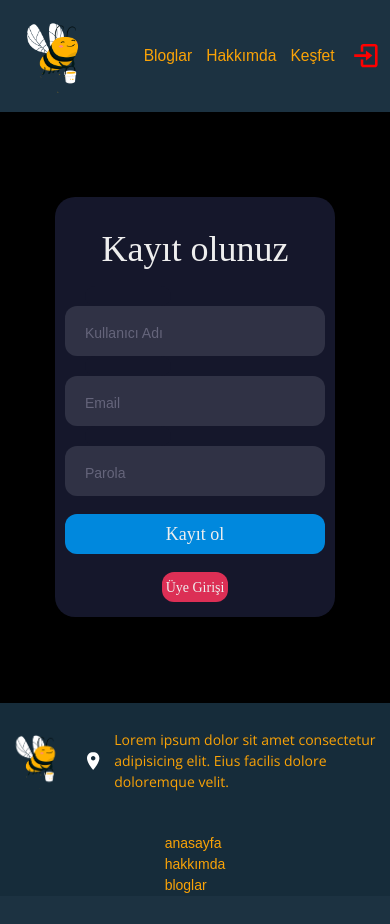
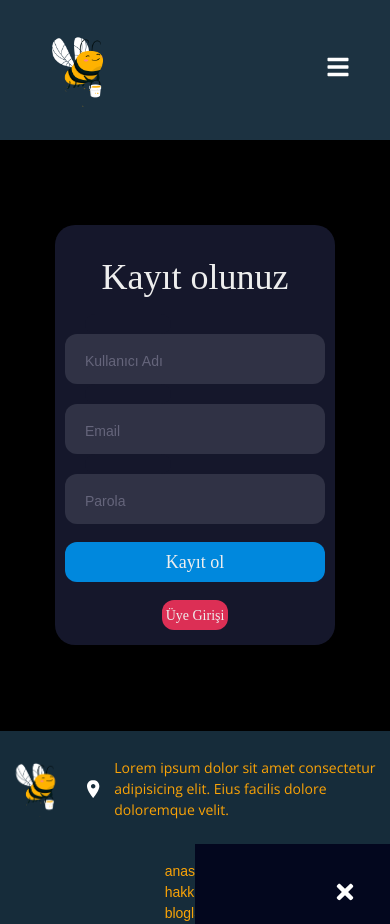
Before and after one commit to merovinjs/blog-nextjs-express, a Next.js app: page /auth in a window 390 px wide. Before the commit the page ends 896 px from the top, so only its background shows below. Built offline with nearby package versions, Linux system fonts and the light colour scheme; a web font is replaced by a local one.

Commit message:
responsiveheader

```diff
--- a/app/auth/page.jsx
+++ b/app/auth/page.jsx
@@ -33,7 +33,7 @@ const Page = () => {
               placeholder=" "
             />
             <div className={styles.cut}></div>
-            <label for="username" className={styles.placeholder}>
+            <label htmlFor="username" className={styles.placeholder}>
               Kullanıcı Adı
             </label>
           </div>
@@ -64,7 +64,7 @@ const Page = () => {
             placeholder=" "
           />
           <div className={styles.cut}></div>
-          <label for="password" className={styles.placeholder}>
+          <label htmlFor="password" className={styles.placeholder}>
             Parola
           </label>
         </div>
--- a/components/Header/Header.jsx
+++ b/components/Header/Header.jsx
@@ -1,21 +1,25 @@
+"use client";
 import Image from "next/image";
 import Link from "next/link";
 import React from "react";
 import logo from "../../public/oldbee2.png";
 import styles from "./styles.module.css";
 import { BiLogIn } from "react-icons/bi";
+import { FaBars, FaTimes } from "react-icons/fa";
+import { useRef } from "react";
 const Header = () => {
+  const navRef = useRef();
+  const showNavbar = () => {
+    navRef.current.classList.toggle(styles.responsive_nav);
+  };
   return (
     <header className={styles.header}>
       <Link href="/" className={styles.logo}>
-        <Image className={styles.logo} src={logo} alt="logo" width={85} />
+        <Image src={logo} alt="logo" width={85} />
       </Link>
-      <nav>
-        <Link href="/notlar" className={styles.header}>
-          Bloglar
-        </Link>
+      <nav ref={navRef}>
+        <Link href="/notlar">Bloglar</Link>
         <Link
-          className={styles.header}
           href="https://github.com/oldbeedev
         "
           target="_blank"
@@ -25,10 +29,19 @@ const Header = () => {
         <Link href="/notekle" className={styles.kesfet}>
           Keşfet
         </Link>
-        <Link href="/auth" className={styles.header}>
+        <Link href="/auth">
           <BiLogIn color="red" size="2em" />
         </Link>
+        <button
+          className={styles.close_btn + " " + styles.nav_btn}
+          onClick={showNavbar}
+        >
+          <FaTimes />
+        </button>
       </nav>
+      <button className={styles.nav_btn} onClick={showNavbar}>
+        <FaBars />
+      </button>
     </header>
   );
 };
--- a/components/Header/styles.module.css
+++ b/components/Header/styles.module.css
@@ -2,8 +2,9 @@
   height: 8rem;
   display: flex;
   align-items: center;
-  justify-content: space-around;
-  gap: 2rem;
+  justify-content: space-between;
+  margin: 1rem 2.5rem;
+  gap: 1rem;
   background-color: #1c3241;
   color: var(--orange-web);
 }
@@ -15,9 +16,53 @@
   font-size: 4vw;
   color: lightgray;
 }
+.logo {
+  width: 100%;
+}
 
 @media screen and (min-width: 900px) {
   .header nav {
     font-size: 1.5rem;
   }
 }
+.nav_btn {
+  padding: 5px;
+  cursor: pointer;
+  color: #fff;
+  background-color: transparent;
+  border: none;
+  font-size: 24px;
+  outline: none;
+  visibility: hidden;
+  opacity: 0;
+}
+@media only screen and (max-width: 1024px) {
+  .nav_btn {
+    visibility: visible;
+    opacity: 1;
+  }
+  .header nav {
+    position: fixed;
+    top: 0;
+    right: 0;
+    height: 100%;
+    width: 50%;
+    display: flex;
+    align-items: center;
+    justify-content: center;
+    flex-direction: column;
+    gap: 1.5rem;
+    background-color: var(--rich-black);
+    transition: 1s;
+    transform: translateY(100vh);
+  }
+  header .responsive_nav {
+    transition: none;
+    transform: none;
+  }
+  .close_btn {
+    position: absolute;
+    top: 2rem;
+    right: 2rem;
+  }
+}
```
